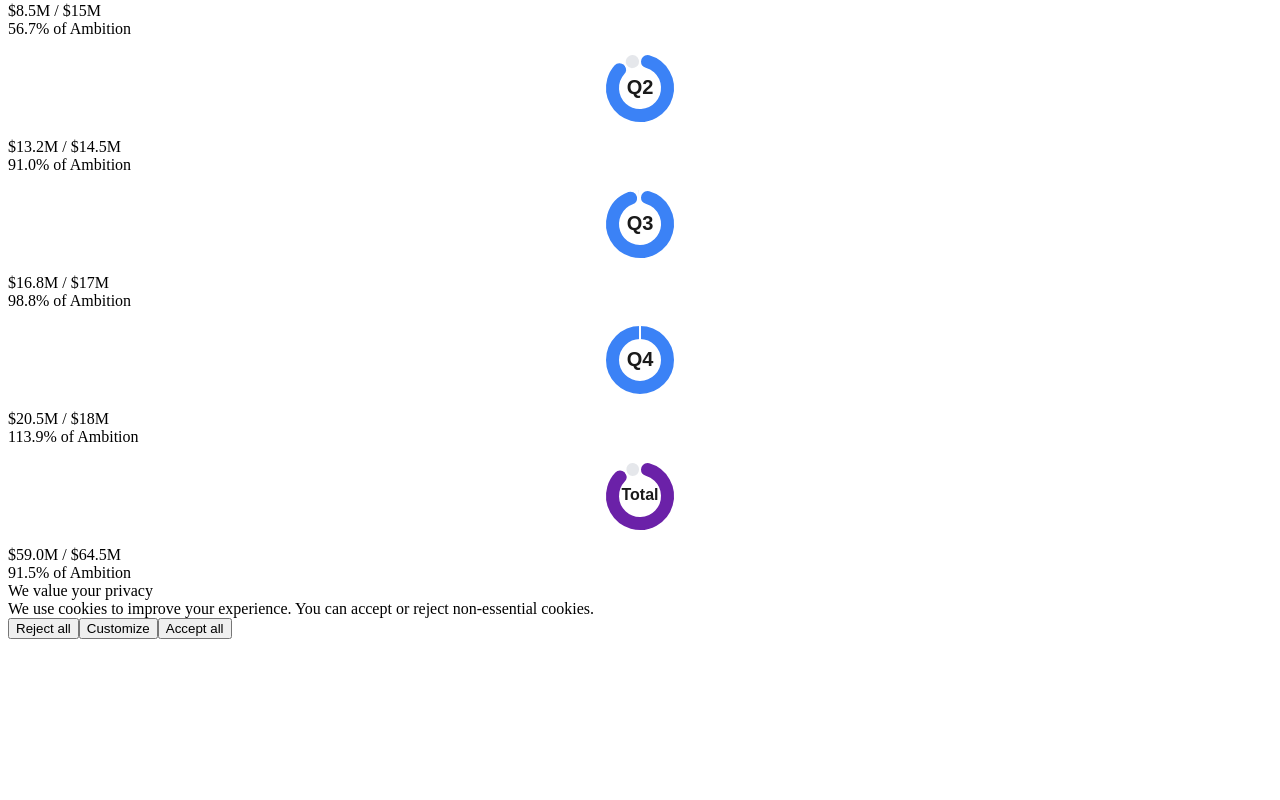
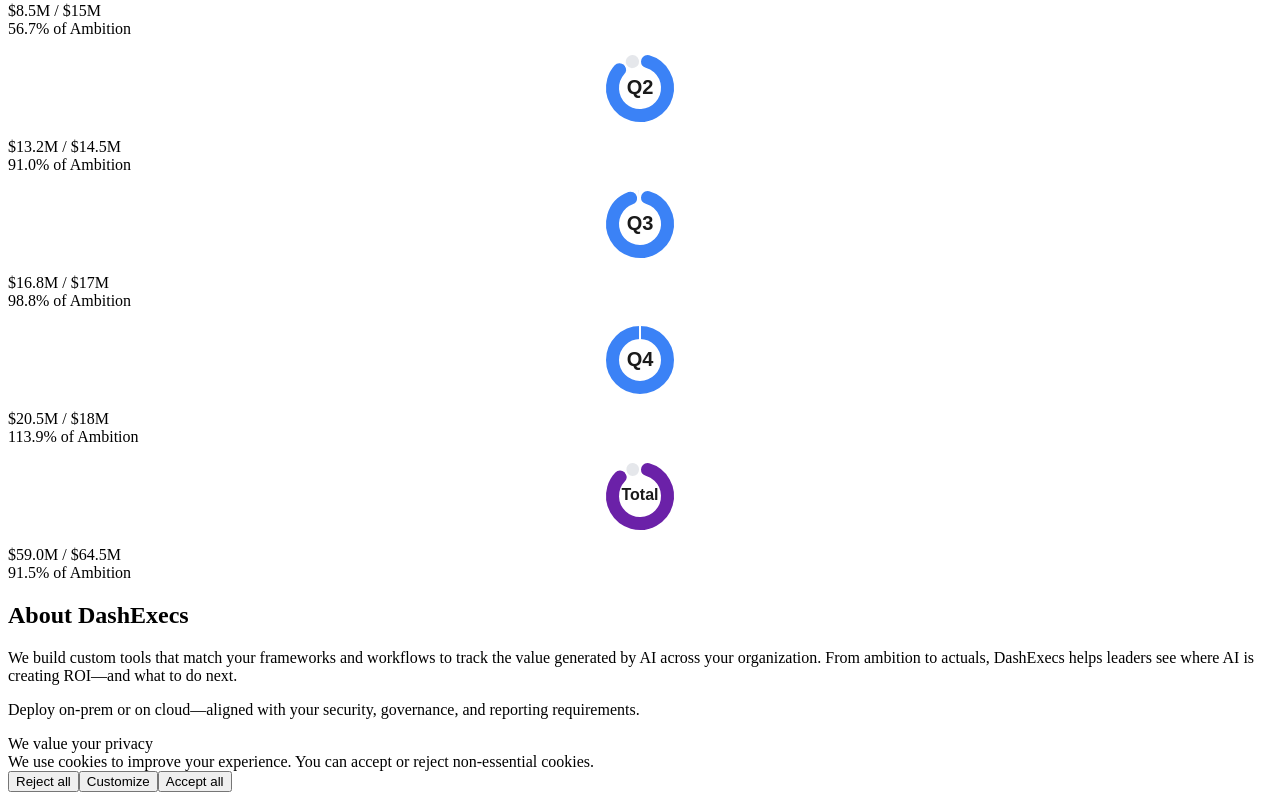
Before and after one commit to CyberTud/dashexecs-web, a React (Vite) app: page / in a window 1280 px wide. Shown: the part 799-1599 px from the top of the page. Before the commit the page ends 1446 px from the top, so only its background shows below. Built offline with nearby package versions, Linux system fonts and the light colour scheme; the HTML template or start-up script is replaced by a standard one.

Commit message:
Add About section to landing page

```diff
--- a/src/pages/LandingPage.tsx
+++ b/src/pages/LandingPage.tsx
@@ -334,6 +334,30 @@ const LandingPage = () => {
           </div>
         </div>
       </section>
+
+      {/* About */}
+      <section className="py-16 px-4 sm:px-6 lg:px-8 border-t border-gray-100">
+        <div className="max-w-7xl mx-auto">
+          <motion.div
+            initial={{ opacity: 0, y: 12 }}
+            whileInView={{ opacity: 1, y: 0 }}
+            viewport={{ once: true }}
+            transition={{ duration: 0.5 }}
+            className="max-w-3xl"
+          >
+            <h2 className="text-3xl md:text-4xl font-bold text-[#1a1a1a]">
+              About DashExecs
+            </h2>
+            <p className="mt-4 text-lg md:text-xl text-gray-600">
+              We build custom tools that match your frameworks and workflows to track the value generated by AI across your organization.
+              From ambition to actuals, DashExecs helps leaders see where AI is creating ROI—and what to do next.
+            </p>
+            <p className="mt-4 text-lg md:text-xl text-gray-600">
+              Deploy on-prem or on cloud—aligned with your security, governance, and reporting requirements.
+            </p>
+          </motion.div>
+        </div>
+      </section>
     </div>
   )
 }
```
